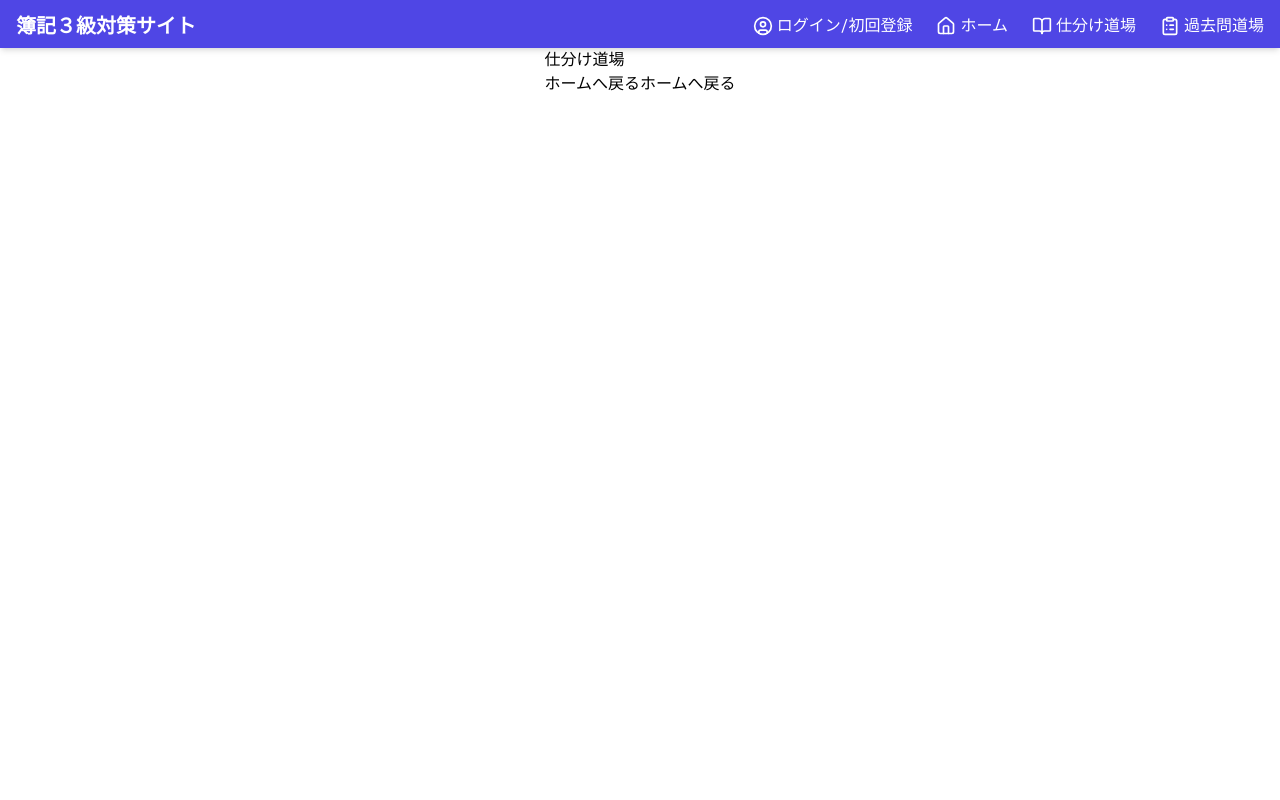
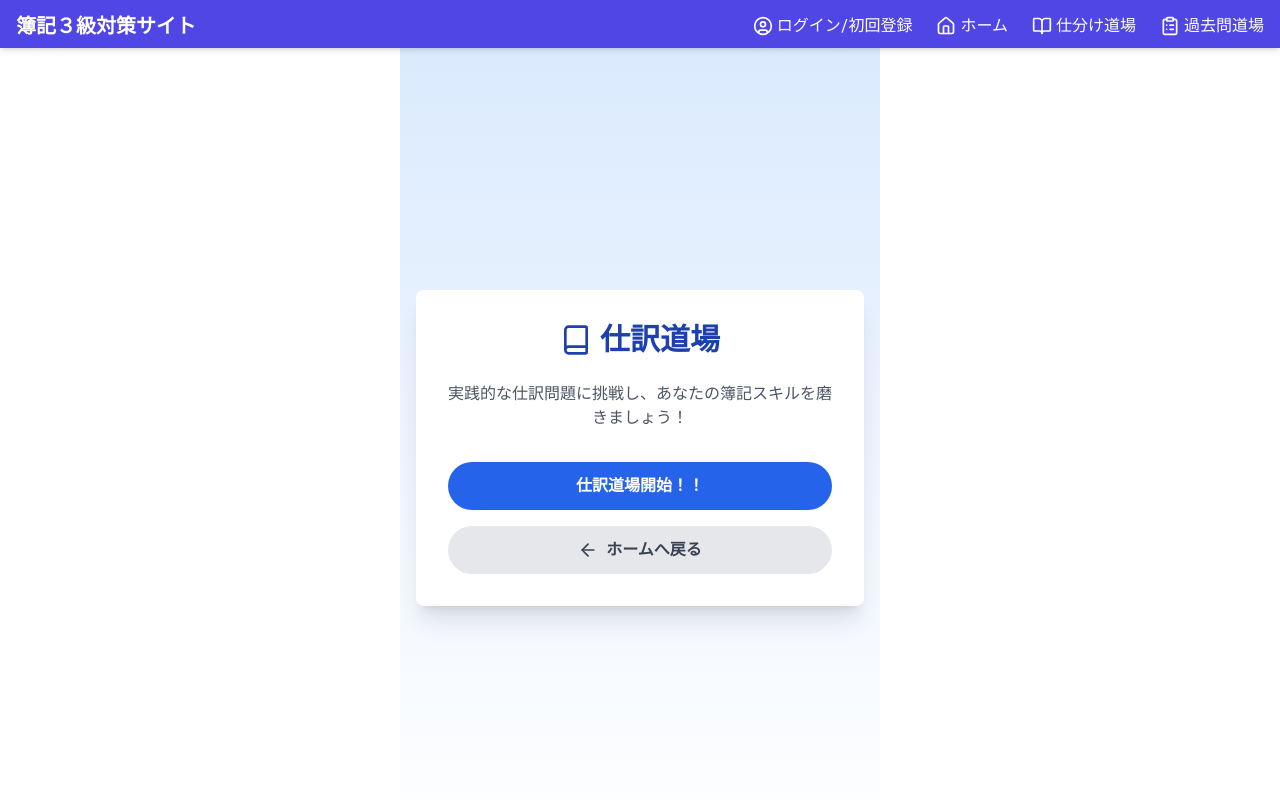
Before and after one commit to ogane0112/boki-study-app, a Next.js app: page /question in a window 1280 px wide. Shown: the top 800 px of the page. Built offline with nearby package versions, Linux system fonts and the light colour scheme.

Commit message:
仕訳道場のデザインを整えました

```diff
--- a/app/question/page.tsx
+++ b/app/question/page.tsx
@@ -1,14 +1,31 @@
 import Link from 'next/link';
-export default function Page(){
-    const max = 5
-    const min = 1
+import { Book, ArrowLeft } from 'lucide-react';
+
+export default function Page() {
+    const max = 5;
+    const min = 1;
     const randomNumber = Math.floor(Math.random() * (max - min + 1)) + min;
-    return(
-        <div>
-            <h1>仕分け道場</h1>
-            <Link href="/">ホームへ戻る</Link>
-            <Link href={`/question/${randomNumber}`}>ホームへ戻る</Link>
+
+    return (
+        <div className="min-h-screen bg-gradient-to-b from-blue-100 to-white flex flex-col items-center justify-center p-4">
+            <div className="bg-white rounded-lg shadow-xl p-8 max-w-md w-full text-center">
+                <h1 className="text-3xl font-bold text-blue-800 mb-6 flex items-center justify-center">
+                    <Book className="mr-2" size={32} />
+                    仕訳道場
+                </h1>
+                <p className="text-gray-600 mb-8">
+                    実践的な仕訳問題に挑戦し、あなたの簿記スキルを磨きましょう！
+                </p>
+                <div className="space-y-4">
+                    <Link href={`/question/${randomNumber}`} className="block w-full bg-blue-600 text-white py-3 px-6 rounded-full font-semibold hover:bg-blue-700 transition-colors">
+                        仕訳道場開始！！
+                    </Link>
+                    <Link href="/" className="block w-full bg-gray-200 text-gray-700 py-3 px-6 rounded-full font-semibold hover:bg-gray-300 transition-colors flex items-center justify-center">
+                        <ArrowLeft className="mr-2" size={20} />
+                        ホームへ戻る
+                    </Link>
+                </div>
+            </div>
         </div>
-
-    )
+    );
 }
```
